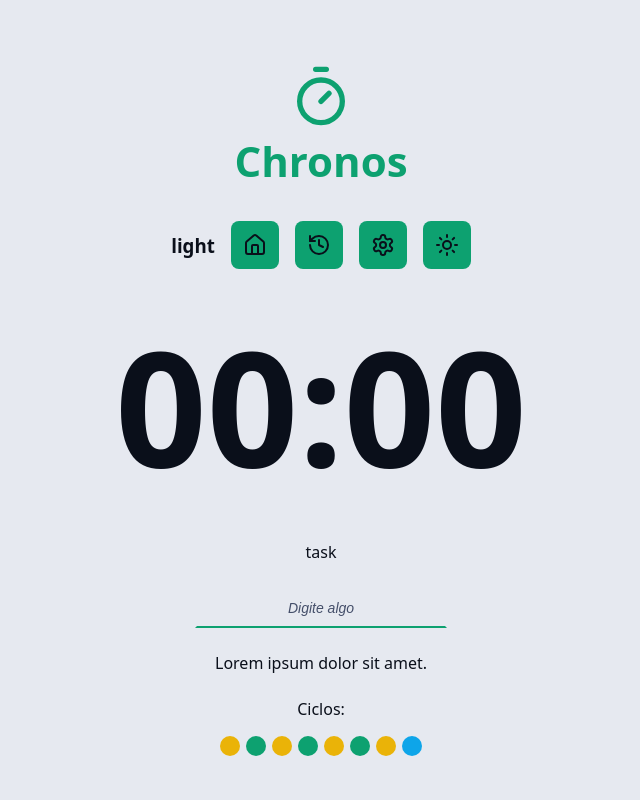
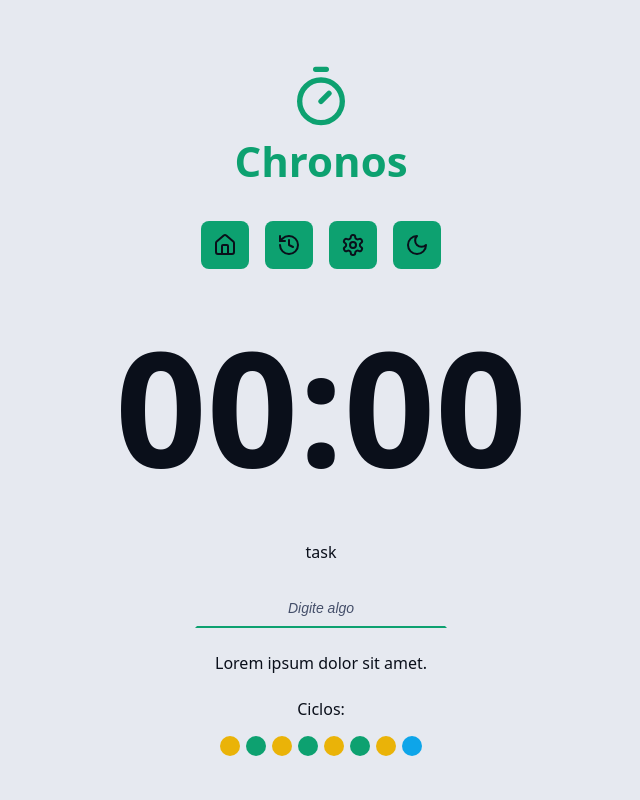
Before and after one commit to Leonardodev126/Aprendendo_React_Projeto_Chronos, a React (Vite) app in the folder chronos-pomodoro/: page / in a window 1280 px wide. Both pictures are taken after a click on the link 765 px from the left and 245 px from the top of the page. Shown: the top 800 px of the page, without its empty margins (319-959 px from the left). Built offline with nearby package versions, Linux system fonts and the light colour scheme.

Commit message:
Salvando o tema no localStorage e trocando o ícone de sol e lua

```diff
--- a/chronos-pomodoro/src/components/Menu/index.tsx
+++ b/chronos-pomodoro/src/components/Menu/index.tsx
@@ -1,14 +1,23 @@
-import { HistoryIcon, HouseIcon, SettingsIcon, SunIcon} from "lucide-react";
+import { HistoryIcon, HouseIcon, MoonIcon, SettingsIcon, SunIcon} from "lucide-react";
 import styles from "./styles.module.css";
 import { useState, useEffect } from "react";
 
 type AvaliableThemes = "dark" | "light"
 
 export function Menu() {
-  const [theme, setTheme] = useState<AvaliableThemes>("dark")
+  const [theme, setTheme] = useState<AvaliableThemes>(() => {
+    const storageTheme = localStorage.getItem("theme") as AvaliableThemes || "dark"
+
+    return storageTheme
+  });
+
+  const nextThemeIcon = {
+    dark: <SunIcon />,
+    light: <MoonIcon />
+  };
 
   function handleThemeChange(event: React.MouseEvent<HTMLAnchorElement, MouseEvent>) {
-    event.preventDefault() // Tirando o comportamento padrão do link
+    event.preventDefault()
 
     setTheme(prevTheme => {
       const nextTheme = prevTheme === "dark" ? "light" : "dark"
@@ -16,26 +25,14 @@ export function Menu() {
     })
   }
 
-  // useEffect(() => {
-  //   console.log("useEffect sem dependência", Date.now())
-  // }) // Executado toda vez que o componente renderiza na tela
-
-  // useEffect(() => {
-  //   console.log("useEffect executado apenas uma vez com array vazia", Date.now())
-  // }, []) // Executa apenas quando o React monta o componente na tela pela primeira vez
-
   useEffect(() => {
      console.log("Theme mudou", theme, Date.now())
      document.documentElement.setAttribute("data-theme", theme)
-
-     return () => {
-      console.log("Este componente será atualizado")
-     }
-  }, [theme]) // Executa apenas quando o valor de Theme muda
+     localStorage.setItem("theme", theme)
+  }, [theme])
 
   return (
     <nav className={styles.menu}>
-      <h1>{theme}</h1>
       <a className={styles.menuLink} href='#' aria-label="Ir para a Home" title="Ir para a Home">
         <HouseIcon />
       </a>
@@ -48,7 +45,7 @@ export function Menu() {
       </a>
 
       <a className={styles.menuLink} href='#' aria-label="Mudar tema" title="Mudar tema" onClick={handleThemeChange}>
-        <SunIcon />
+        {nextThemeIcon[theme]}
       </a>
     </nav>
   );
```
